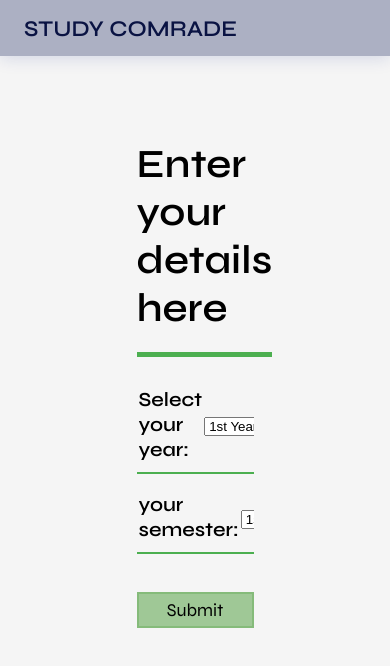
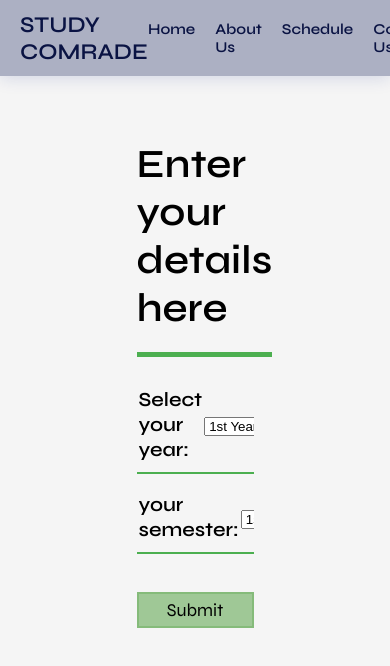
Before and after one commit to 21331A0584/StudyComrade, a plain HTML site: page home.html in a window 390 px wide. Drawn offline with nearby package versions, Linux system fonts and the light colour scheme; a script that the page names is missing.

Commit message:
styling changes

```diff
--- a/stylesheets/form.css
+++ b/stylesheets/form.css
@@ -81,8 +81,9 @@ img {
 
 /*=============== REUSABLE CSS CLASSES ===============*/
 .container {
-  max-width: 1120px;
-  margin-inline: 1.5rem;
+  max-width: 960px;
+  margin: 0 auto;
+  padding: 20px;
 }
 
 .main {
@@ -105,9 +106,17 @@ img {
   top: 0;
   left: 0;
   width: 100%;
-  background-color: var(--body-color);
+  background-color: hsl(230, 16%, 72%);
+  color: #fff;
+  padding: 10px 0;
   box-shadow: 0 2px 16px hsla(230, 75%, 32%, .15);
   z-index: var(--z-fixed);
+}
+
+header .container {
+  display: flex;
+  justify-content: space-between;
+  align-items: center;
 }
 
 .nav {
@@ -116,7 +125,20 @@ img {
   justify-content: space-between;
   align-items: center;
 }
+nav ul {
+  list-style: none;
+  display: flex;
+}
 
+nav ul li {
+  margin-right: 20px;
+}
+
+nav ul li a {
+  text-decoration: none;
+  color: #fff;
+  font-weight: bold;
+}
 .nav__logo {
   color: var(--title-color);
   font-weight: var(--font-semi-bold);
@@ -129,40 +151,10 @@ img {
   column-gap: 1rem;
 }
 
-.nav__search,
-.nav__login,
-.nav__toggle,
-.nav__close {
-  font-size: 1.25rem;
-  color: var(--title-color);
-  cursor: pointer;
-  transition: color .4s;
-}
 
-:is(.nav__logo, .nav__search, .nav__login, .nav__toggle, .nav__link):hover {
-  color: var(--first-color);
-}
 
-/* Navigation for mobile devices */
-@media screen and (max-width: 1023px) {
-  .nav__menu {
-    position: fixed;
-    top: -100%;
-    left: 0;
-    background-color: var(--body-color);
-    box-shadow: 0 8px 16px hsla(230, 75%, 32%, .15);
-    width: 100%;
-    padding-block: 4.5rem 4rem;
-    transition: top .4s;
-  }
-}
 
-.nav__list {
-  display: flex;
-  flex-direction: column;
-  row-gap: 2.5rem;
-  text-align: center;
-}
+
 
 .nav__link {
   color: var(--title-color);
--- a/stylesheets/home.css
+++ b/stylesheets/home.css
@@ -81,8 +81,9 @@ img {
 
 /*=============== REUSABLE CSS CLASSES ===============*/
 .container {
-  max-width: 1120px;
-  margin-inline: 1.5rem;
+  max-width: 960px;
+    margin: 0 auto;
+    padding: 20px;
 }
 
 .main {
@@ -105,9 +106,17 @@ img {
   top: 0;
   left: 0;
   width: 100%;
-  background-color: var(--body-color);
+  background-color: hsl(230, 16%, 72%);
+  color: #fff;
+  padding: 10px 0;
   box-shadow: 0 2px 16px hsla(230, 75%, 32%, .15);
   z-index: var(--z-fixed);
+}
+
+header .container {
+  display: flex;
+  justify-content: space-between;
+  align-items: center;
 }
 
 .nav {
@@ -116,6 +125,20 @@ img {
   justify-content: space-between;
   align-items: center;
 }
+nav ul {
+  list-style: none;
+  display: flex;
+}
+
+nav ul li {
+  margin-right: 20px;
+}
+
+nav ul li a {
+  text-decoration: none;
+  color: #fff;
+  font-weight: bold;
+}
 
 .nav__logo {
   color: var(--title-color);
@@ -123,46 +146,11 @@ img {
   transition: color .4s;
 }
 
-.nav__actions {
-  display: flex;
-  align-items: center;
-  column-gap: 1rem;
-}
 
-.nav__search,
-.nav__login,
-.nav__toggle,
-.nav__close {
-  font-size: 1.25rem;
-  color: var(--title-color);
-  cursor: pointer;
-  transition: color .4s;
-}
 
-:is(.nav__logo, .nav__search, .nav__login, .nav__toggle, .nav__link):hover {
-  color: var(--first-color);
-}
 
-/* Navigation for mobile devices */
-@media screen and (max-width: 1023px) {
-  .nav__menu {
-    position: fixed;
-    top: -100%;
-    left: 0;
-    background-color: var(--body-color);
-    box-shadow: 0 8px 16px hsla(230, 75%, 32%, .15);
-    width: 100%;
-    padding-block: 4.5rem 4rem;
-    transition: top .4s;
-  }
-}
 
-.nav__list {
-  display: flex;
-  flex-direction: column;
-  row-gap: 2.5rem;
-  text-align: center;
-}
+
 
 .nav__link {
   color: var(--title-color);
```
